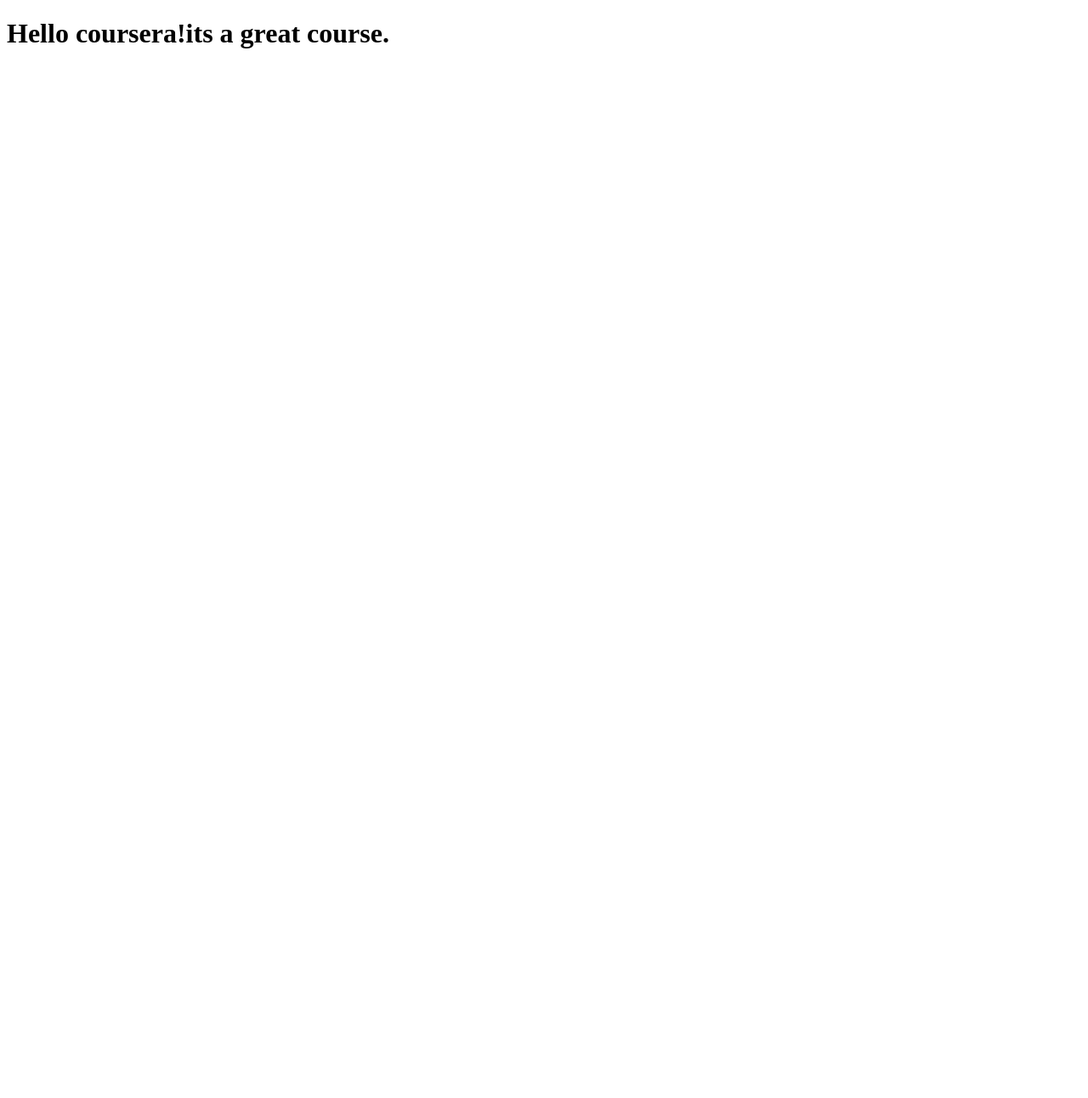
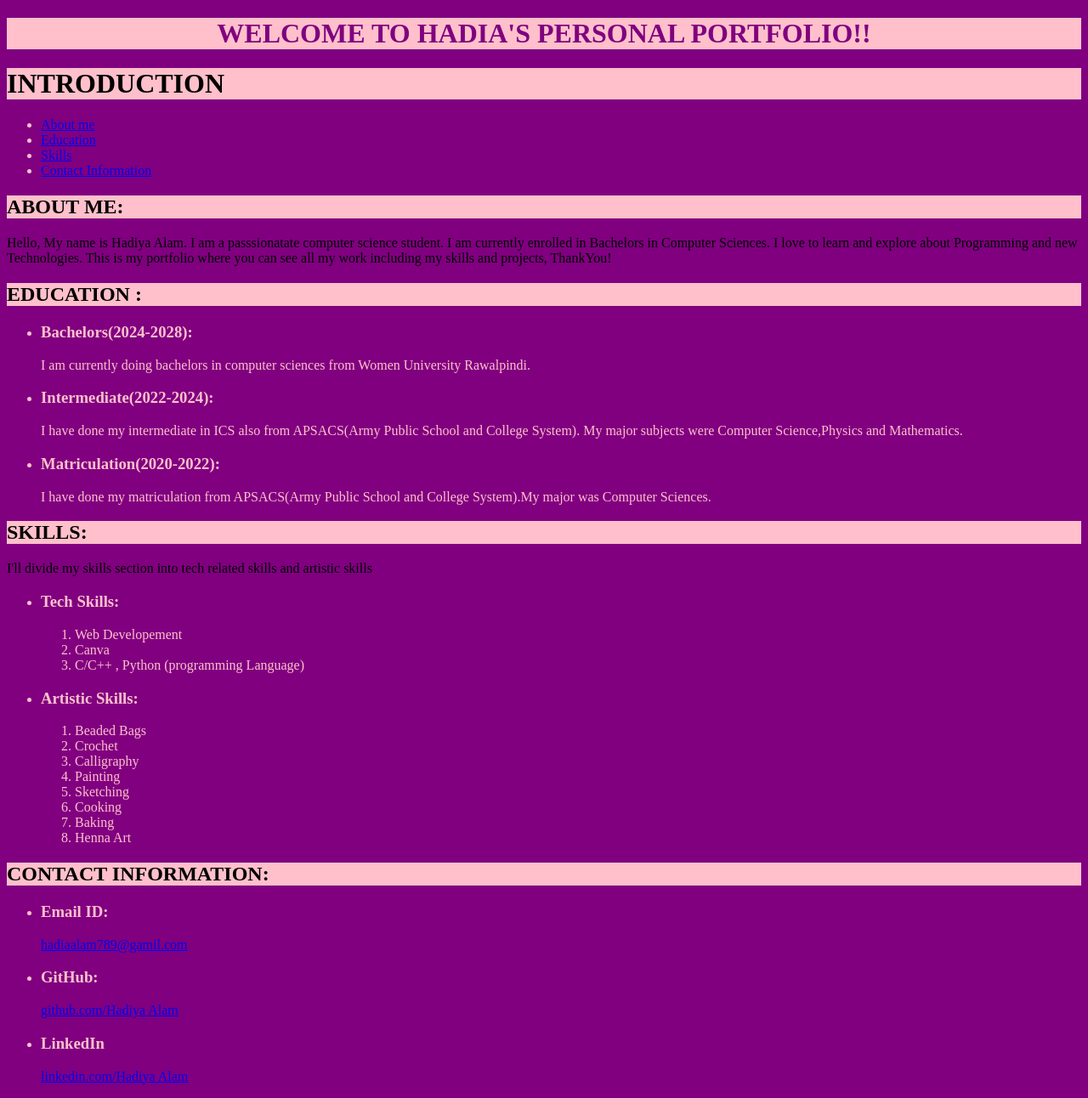
Before and after one commit to Hadiya-Alam/coursera, a plain HTML site: page site/index.html in a window 1280 px wide. Shown: the whole page at 85% size. Before the commit the page ends 800 px from the top, so only its background shows below. Drawn offline with Linux system fonts and the light colour scheme.

Commit message:
change to my repository

```diff
--- a/site/index.html
+++ b/site/index.html
@@ -1,10 +1,73 @@
-<!DOCTYPE html>
 <!DOCTYPE html>
 <html>
 <head>
-	<title>Hello Coursera!</title>
+	<title>My Personal portfolio!</title>
+	<link rel="stylesheet" href="style.css">
 </head>
 <body>
-	<h1>Hello coursera!its a great course.</h1>
-</body>
+<header>
+	<h1 class="blue">WELCOME TO HADIA'S PERSONAL PORTFOLIO!!</h1>
+	<h1>INTRODUCTION</h1>
+<ul>
+	<li><a href="#aboutme">About me</a></li>
+	<li><a href="#Education">Education</a></li>
+	<li><a href="#Skills">Skills</a></li>
+	<li><a href="#Contact">Contact Information</a></li>
+</ul>
+</header>
+<section id="aboutme">
+<h1>ABOUT ME:</h1>
+     <p>Hello, My name is Hadiya Alam. I am a passsionatate computer science student. I am currently enrolled in Bachelors in Computer Sciences. I love to learn and explore about Programming and new Technologies.
+	This is my portfolio where you can see all my work including my skills and projects, ThankYou!</p>
+</section>
+<section id="Education">
+	<h1>EDUCATION :</h1>
+	<ul>
+		<li><h3>Bachelors(2024-2028):</h3></li>
+	    <p>I am currently doing bachelors in computer sciences from Women University Rawalpindi.</p>
+	    <li><h3>Intermediate(2022-2024):</h3></li>
+	    <p>I have done my intermediate in ICS also from APSACS(Army Public School and College System). My major subjects were Computer Science,Physics and Mathematics.</p>
+	    <li><h3>Matriculation(2020-2022):</h3></li>
+	    <p>I have done my matriculation from APSACS(Army Public School and College System).My major was Computer Sciences.</p>
+</ul>
+</section>
+<section id="Skills">
+	<h1>SKILLS:</h1>
+	<p>I'll divide my skills section into tech related skills and artistic skills</p>
+	<ul>
+		<li><h3>Tech Skills:</h3></li>
+		<ol>
+			<li>Web Developement</li>
+			<li>Canva</li>
+			<li>C/C++ , Python (programming Language)</li>
+		</ol>
+		<li><h3>Artistic Skills:</h3></li>
+		<ol>
+			<li>Beaded Bags</li>
+			<li>Crochet</li>
+			<li>Calligraphy</li>
+			<li>Painting</li>
+			<li>Sketching</li>
+			<li>Cooking</li>
+			<li>Baking</li>
+			<li>Henna Art</li>
+		</ol>
+	</ul>
+</section>
+<section id="Contact">
+	<h1>CONTACT INFORMATION:</h1>
+	<ul>
+		<li><h3>Email ID:</h3></li>
+		<p><a href="mailto:hadiaalam789@gmail.com"tsrget="_">hadiaalam789@gamil.com</a></p>
+		<li><h3>GitHub:</h3></li>
+		<p><a href="https://github.com/Hadiya-Alam" target="_blank">github.com/Hadiya Alam</a></p>
+		<li><h3>LinkedIn</h3></li>
+		<p><a href="https://www.linkedin.com/in/hadiya-alam-7431bb332/"target="_blank">linkedin.com/Hadiya Alam</a></p>
+	</ul>
+</section>
+
+
+
+
+	</body>
 </html>
--- /dev/null
+++ b/site/style.css
@@ -0,0 +1,13 @@
+.blue{
+	text-align: center;
+	color: purple;
+}
+body{
+	background-color:purple;
+}
+h1{
+	background-color: pink;
+}
+ul{
+	color: pink;
+}
```
